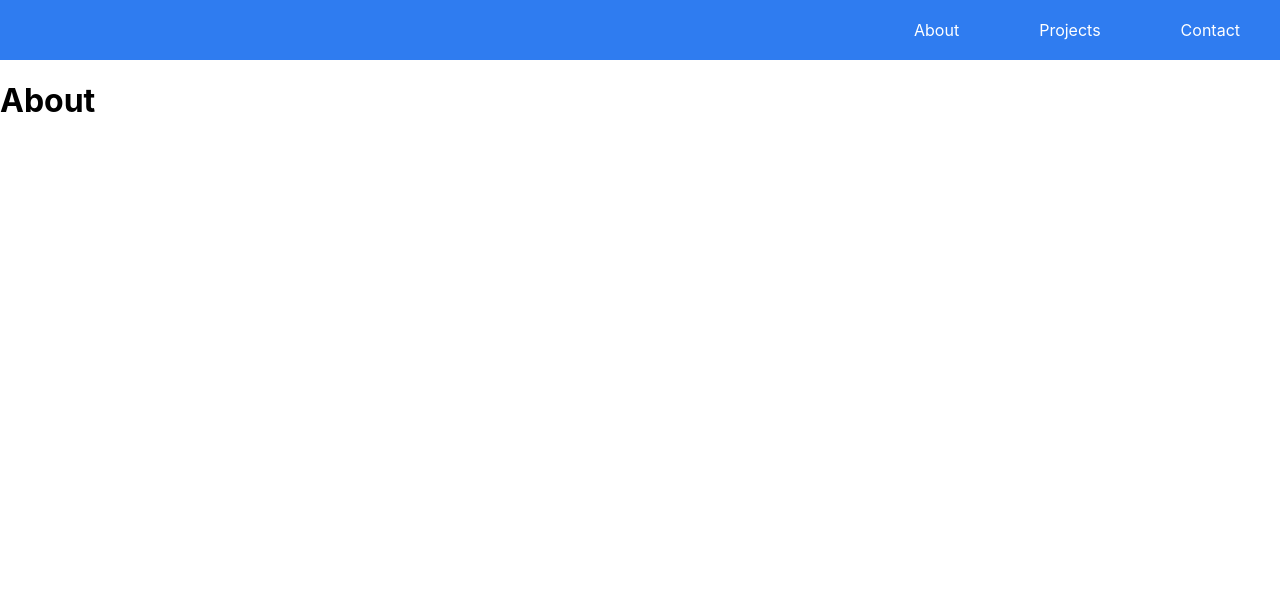
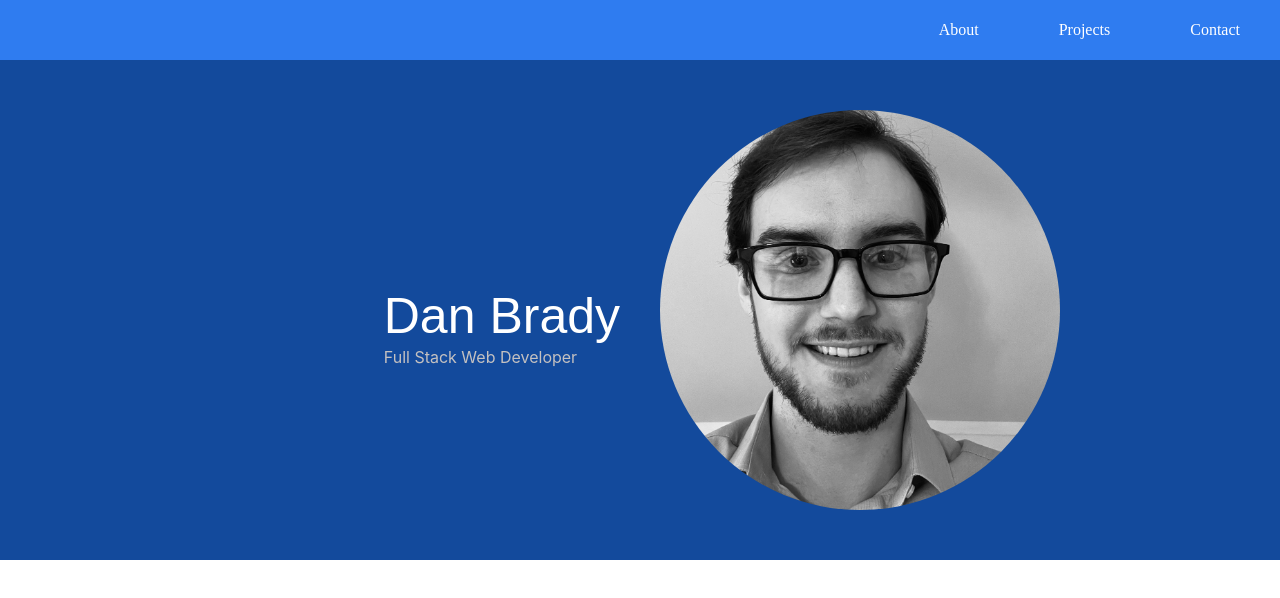
Before and after one commit to DanMBrady/Portfolio, a React (Create React App) app: page / in a window 1280 px wide. Shown: the top 598 px of the page. Built offline with nearby package versions, Linux system fonts and the light colour scheme.

Commit message:
about-photo

```diff
--- a/src/components/nav/NavBar.css
+++ b/src/components/nav/NavBar.css
@@ -6,7 +6,7 @@
     margin: 0;
     padding: 0;
     height:60px;
-
+   font-family: "Fira Sands", "sans-serif"
 
 }
 
--- /dev/null
+++ b/src/components/pages/About.css
@@ -0,0 +1,43 @@
+.profilePhoto{
+    height:400px;
+    width: 400px;
+    border-radius: 200px;
+    object-fit: cover;
+
+}
+
+.aboutDiv{
+    background: #134a9c;
+    height:500px;
+    display: flex;
+
+}
+
+.leftDivAbout{
+
+    width:50%;
+    display: flex;
+    flex-direction: column;
+  justify-content: center;
+    align-items: flex-end;
+
+}
+.rightDivAbout{
+
+    width: 50%;
+    display: flex;
+    align-items: center;
+    margin-left: 40px;
+
+}
+
+.aboutName{
+    color: white;
+    font-size: 50px;
+    margin-bottom: 2px;
+    font: 50px "Fira Sans", sans-serif;
+}
+
+.aboutTitle{
+    color:rgb(196, 193, 193)
+}
--- a/src/components/pages/About.js
+++ b/src/components/pages/About.js
@@ -1,5 +1,15 @@
+import photo from "../photos/dan.jpg"
+import "./About.css"
 export const About =()=>{
-    return <div>
-        <h1>About</h1>
+    return <div className="aboutDiv">
+        <div className="leftDivAbout">
+            <div>
+            <h1 className="aboutName">Dan Brady</h1>
+            <section className="aboutTitle">Full Stack Web Developer</section>
+            </div>
+        </div>
+       <div className="rightDivAbout">
+        <img className="profilePhoto" src={photo}></img>
+        </div>
     </div>
 }
```
